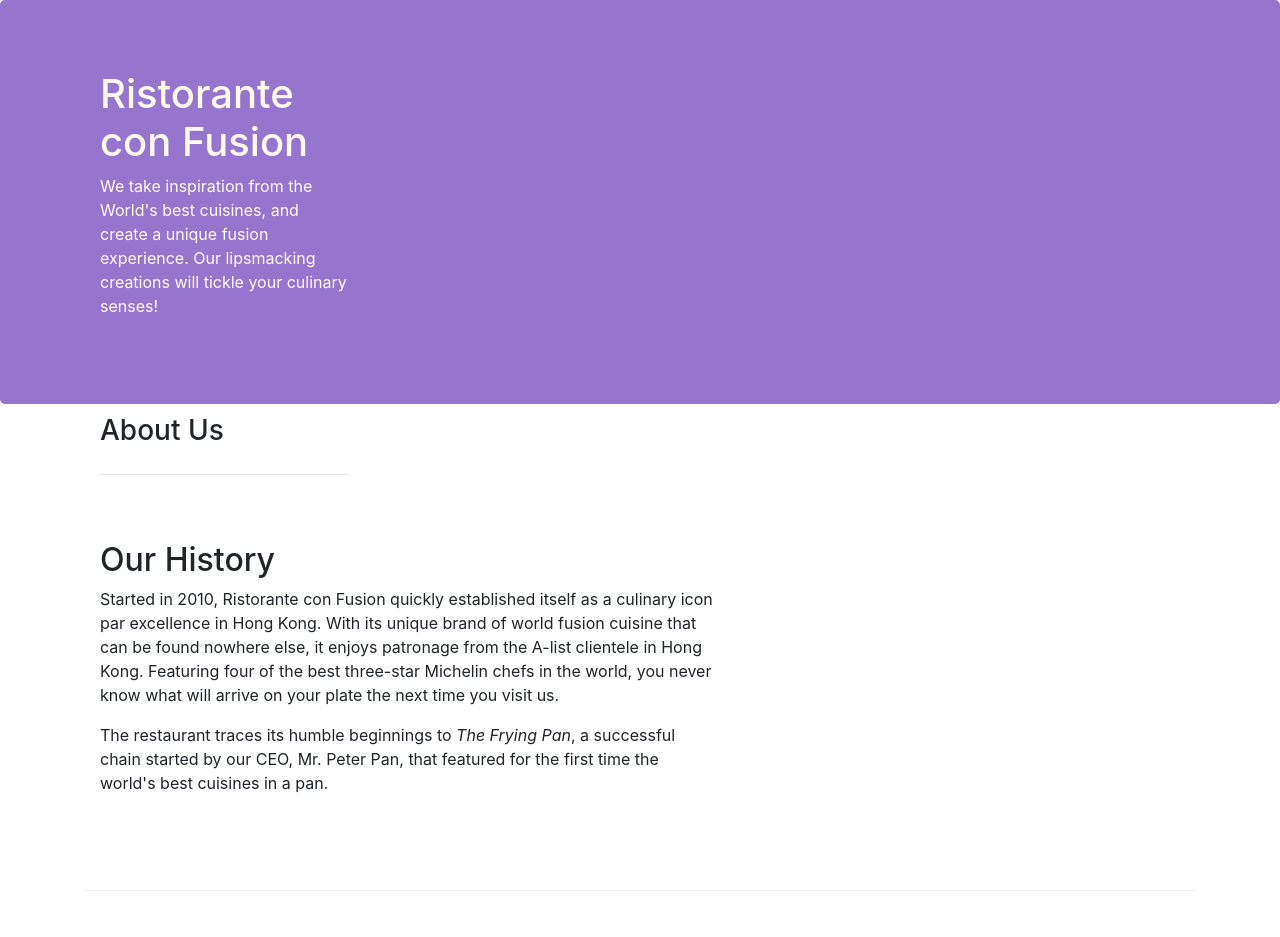
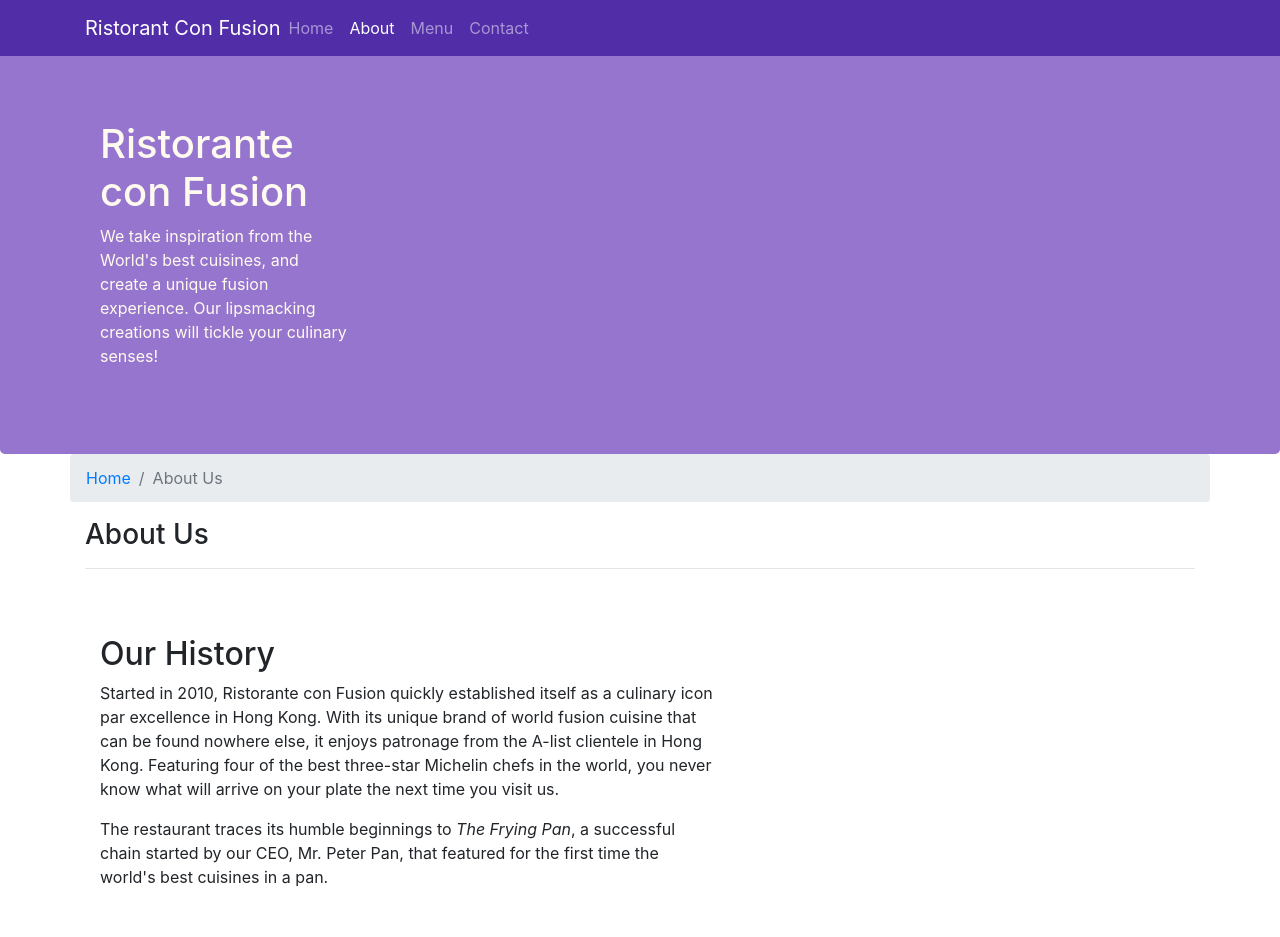
Before and after one commit to Tassany/Bootstrap-project, a website: page aboutus.html in a window 1280 px wide. Shown: the top 937 px of the page. Drawn offline with nearby package versions, Linux system fonts and the light colour scheme.

Commit message:
Navbar and Breadcrumbs

```diff
--- a/aboutus.html
+++ b/aboutus.html
@@ -15,7 +15,22 @@
 </head>
 
 <body>
-
+    <nav class="navbar navbar-dark navbar-expand-sm  fixed-top">
+        <div class="container">
+            <button class="navbar-toggler" type="button" data-toggle="collapse" data-target="#Navbar">
+                <spa class="navbar-toggler-icon"></spa>
+            </button>
+            <a class="navbar-brand mr-auto" href="./index.html">Ristorant Con Fusion</a>
+            <div class="collapse navbar-collapse" id="Navbar">
+                <ul class="navbar-nav mr-auto">
+                    <li class="nav-item "><a class="nav-link" href="./index.html">Home</a></li>
+                    <li class="nav-item active"><a class="nav-link" href="./aboutus.html">About</a></li>
+                    <li class="nav-item"><a class="nav-link" href="#">Menu</a></li>
+                    <li class="nav-item"><a class="nav-link" href="#">Contact</a></li>
+                </ul>
+            </div>
+        </div>
+    </nav>
     <header class="jumbotron">
         <div class="container">
             <div class="row row-header">
@@ -30,8 +45,12 @@
     </header>
 
     <div class="container">
-        <div class="row row-header">
-            <div class="col-12 col-sm-4 col-md-3">
+        <div class="row">
+            <ol class="col-12 breadcrumb">
+                <li class="breadcrumb-item"><a href="./index.html">Home</a></li>
+                <li class="breadcrumb-item active">About Us</li>
+            </ol>
+            <div class="col-12">
                <h3>About Us</h3>
                <hr>
             </div>
--- a/css/style.css
+++ b/css/style.css
@@ -1,6 +1,6 @@
 .row-header{
     margin: 0px auto;
-    padding:0px auto;
+    padding:0px ;
 }
 
 .row-content{
@@ -9,12 +9,7 @@
     border-bottom: 1px ridge;
     min-height: 400px;
 }
-.row-about{
-    margin:0px auto;
-    padding: 10px 0px 10px 0px;
-    border-bottom: 1px ridge;
-    min-height: 100px;
-}
+
 
 .footer{
     background-color: #D1C4E9 ;
@@ -24,7 +19,7 @@
 
 .jumbotron{
     padding: 70px 30px 70px 30px;
-    margin: 0pc auto;
+    margin: 0px auto;
     background: #9575CD;
     color:floralwhite;
 }
@@ -35,6 +30,11 @@ address{
     columns: #0f0f0f;
 }
 
-h3{
-    padding: 10px 0px 10px 0px;
+body{
+    padding:50px 0px 0px 0px;
+    z-index: 0;
 }
+
+.navbar-dark{
+    background-color: #512DA8;
+}
```
Also changed, not shown: index.html (+16 -1 lines).
